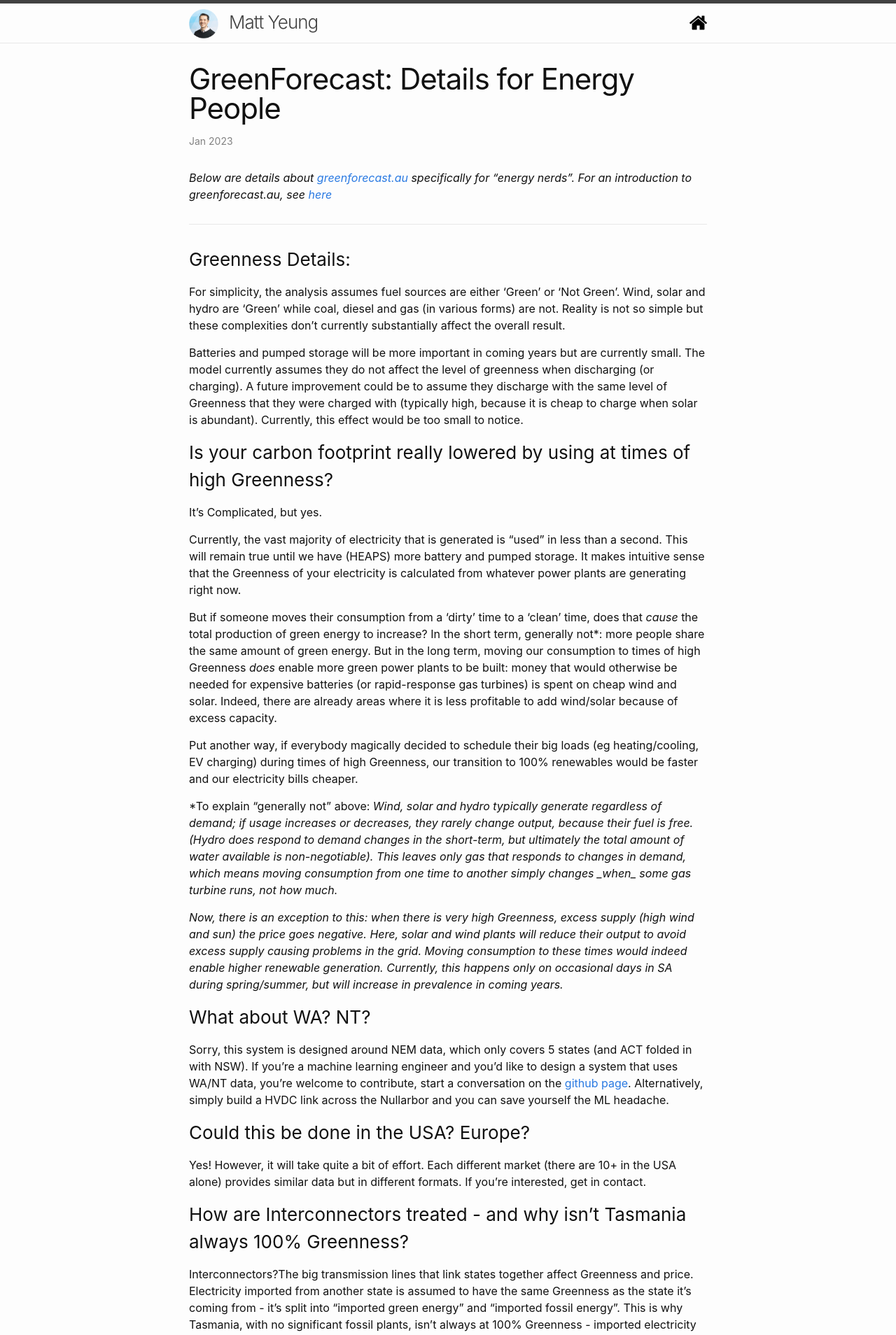
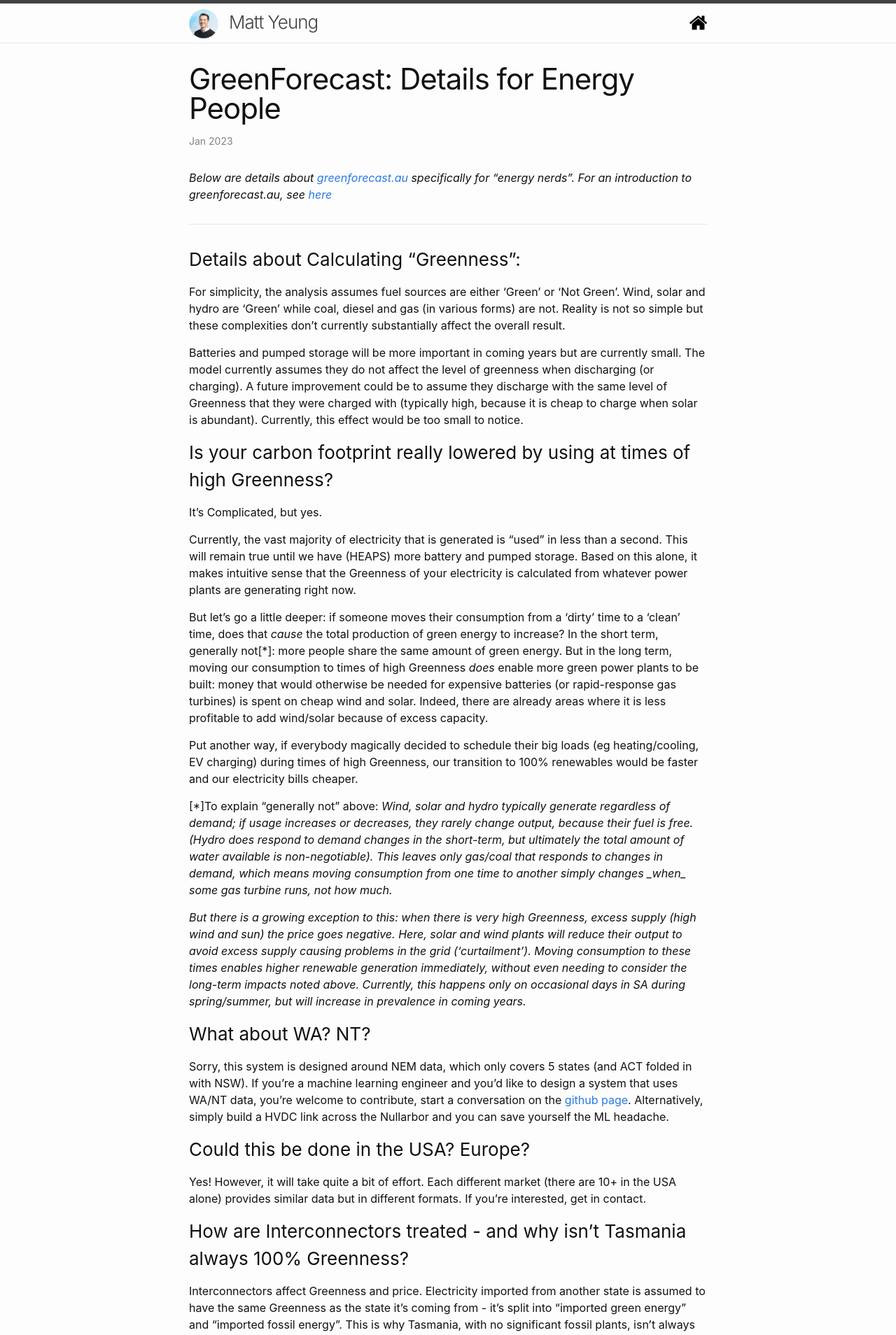
Before and after one commit to mattyyeung/mattyyeung.github.io, a Jekyll site: the page built from _posts/2023-01-10-greenforecast-energy-details.md, in a window 1280 px wide. Shown: the top 1908 px of the page at 70% size. Built offline with Jekyll 4.4.1, drawn with Linux system fonts in a browser that asks for light colours; some of the changed text lies outside the part shown.

Commit message:
cleanups

```diff
--- a/_includes/footer.html
+++ b/_includes/footer.html
@@ -14,6 +14,7 @@
             {%- endif -%}
             </li>
             <li>Melbourne, Australia</li>
+            <li>matt.yyeung at gmail dot com</li>
             {%- if site.email -%}
             <li><a class="u-email" href="mailto:{{ site.email }}">{{ site.email }}</a></li>
             {%- endif -%}
--- a/_posts/2023-01-10-greenforecast-energy-details.md
+++ b/_posts/2023-01-10-greenforecast-energy-details.md
@@ -7,7 +7,7 @@ title: "GreenForecast: Details for Energy People"
 
 ---
 
-### Greenness Details:
+### Details about Calculating "Greenness":
 
 For simplicity, the analysis assumes fuel sources are either 'Green' or 'Not Green'. Wind, solar and hydro are 'Green' while coal, diesel and gas (in various forms) are not. Reality is not so simple but these complexities don't currently substantially affect the overall result.
 
@@ -17,15 +17,16 @@ Batteries and pumped storage will be more important in coming years but are curr
 
 It's Complicated, but yes.
 
-Currently, the vast majority of electricity that is generated is "used" in less than a second. This will remain true until we have (HEAPS) more battery and pumped storage. It makes intuitive sense that the Greenness of your electricity is calculated from whatever power plants are generating right now.
+Currently, the vast majority of electricity that is generated is "used" in less than a second. This will remain true until we have (HEAPS) more battery and pumped storage. Based on this alone, it makes intuitive sense that the Greenness of your electricity is calculated from whatever power plants are generating right now.
 
-But if someone moves their consumption from a 'dirty' time to a 'clean' time, does that _cause_ the total production of green energy to increase? In the short term, generally not\*: more people share the same amount of green energy. But in the long term, moving our consumption to times of high Greenness _does_ enable more green power plants to be built: money that would otherwise be needed for expensive batteries (or rapid-response gas turbines) is spent on cheap wind and solar. Indeed, there are already areas where it is less profitable to add wind/solar because of excess capacity.
+But let's go a little deeper: if someone moves their consumption from a 'dirty' time to a 'clean' time, does that _cause_ the total production of green energy to increase? In the short term, generally not[\*]: more people share the same amount of green energy. But in the long term, moving our consumption to times of high Greenness _does_ enable more green power plants to be built: money that would otherwise be needed for expensive batteries (or rapid-response gas turbines) is spent on cheap wind and solar. Indeed, there are already areas where it is less profitable to add wind/solar because of excess capacity.
 
 Put another way, if everybody magically decided to schedule their big loads (eg heating/cooling, EV charging) during times of high Greenness, our transition to 100% renewables would be faster and our electricity bills cheaper.
 
-\*To explain "generally not" above: *Wind, solar and hydro typically generate regardless of demand; if usage increases or decreases, they rarely change output, because their fuel is free. (Hydro does respond to demand changes in the short-term, but ultimately the total amount of water available is non-negotiable). This leaves only gas that responds to changes in demand, which means moving consumption from one time to another simply changes _when_ some gas turbine runs, not how much.*
+[\*]To explain "generally not" above: *Wind, solar and hydro typically generate regardless of demand; if usage increases or decreases, they rarely change output, because their fuel is free. (Hydro does respond to demand changes in the short-term, but ultimately the total amount of water available is non-negotiable). This leaves only gas/coal that responds to changes in demand, which means moving consumption from one time to another simply changes _when_ some gas turbine runs, not how much.*
 
-*Now, there is an exception to this: when there is very high Greenness, excess supply (high wind and sun) the price goes negative. Here, solar and wind plants will reduce their output to avoid excess supply causing problems in the grid. Moving consumption to these times would indeed enable higher renewable generation. Currently, this happens only on occasional days in SA during spring/summer, but will increase in prevalence in coming years.*
+*But there is a growing exception to this: when there is very high Greenness, excess supply (high wind and sun) the price goes negative. Here, solar and wind plants will reduce their output to avoid excess supply causing problems in the grid ('curtailment'). Moving consumption to these times enables higher renewable generation immediately, without even needing to consider the long-term impacts noted above. Currently, this happens only on occasional days in SA during spring/summer, but will increase in prevalence in coming years.*
+
 
 
 ### What about WA? NT?
@@ -38,7 +39,7 @@ Yes! However, it will take quite a bit of effort. Each different market (there a
 
 ### How are Interconnectors treated - and why isn't Tasmania always 100% Greenness?
 
-Interconnectors?The big transmission lines that link states together affect Greenness and price. Electricity imported from another state is assumed to have the same Greenness as the state it's coming from - it's split into "imported green energy" and "imported fossil energy". This is why Tasmania, with no significant fossil plants, isn't always at 100% Greenness - imported electricity from Victoria has lower Greenness. Similarly, Victoria is more Green when it is importing from Tasmania.
+Interconnectors <!--?The big transmission lines that link states together-->affect Greenness and price. Electricity imported from another state is assumed to have the same Greenness as the state it's coming from - it's split into "imported green energy" and "imported fossil energy". This is why Tasmania, with no significant fossil plants, isn't always at 100% Greenness - imported electricity from Victoria has lower Greenness. Similarly, Victoria is more Green when it is importing from Tasmania.
 
 ### What is "Wholesale Price"?
 
--- a/assets/main.scss
+++ b/assets/main.scss
@@ -40,11 +40,12 @@ hr {
 }
 
 
-/* grey box */
+/* grey inset box */
 .grey-box {
     border-radius: 8px;
     background-color: #eee;
     border: 1px solid #ccc;
     padding: 10px 15px;
     font-size: 0.9em;
+    font-style: italic;
 }
```
Also changed, not shown: _posts/2023-02-01-greenforecast.md (+7 -3 lines), _posts/2024-04-21-deterministic-quoting.md (+1 -2 lines), index.md (+2 -0 lines).
